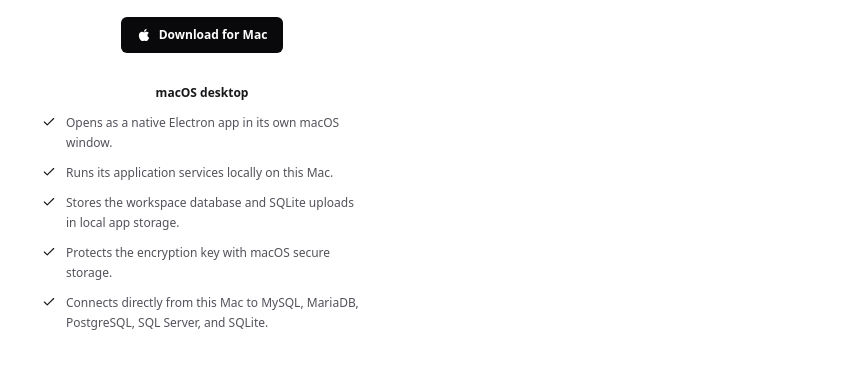
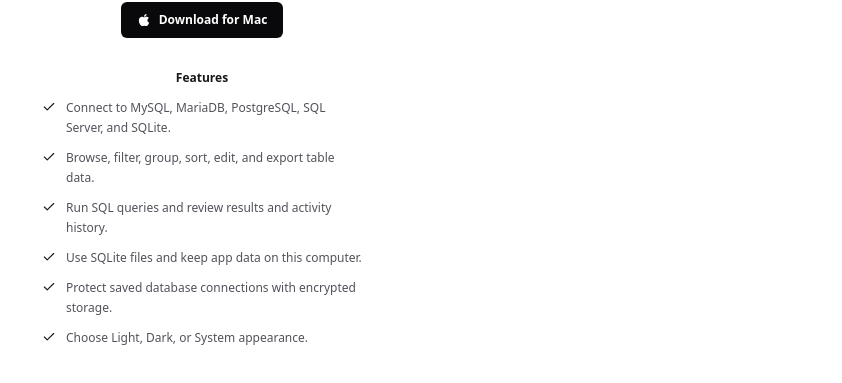
Before and after one commit to scasolari/pdv-martial, a Next.js app: page / in a window 1280 px wide. Shown: the part 273-656 px from the top of the page, without its empty margins (438-1280 px from the left). Built offline with nearby package versions, Linux system fonts and the light colour scheme; no server answers.

Commit message:
copy: focus desktop feature list on user capabilities

```diff
--- a/pages/index.js
+++ b/pages/index.js
@@ -5,11 +5,12 @@ import { Check } from "lucide-react";
 import { Tabs, TabsList, TabsTrigger } from "@/components/ui/tabs";
 
 const appFeatures = [
-    "Opens as a native Electron app in its own macOS window.",
-    "Runs its application services locally on this Mac.",
-    "Stores the workspace database and SQLite uploads in local app storage.",
-    "Protects the encryption key with macOS secure storage.",
-    "Connects directly from this Mac to MySQL, MariaDB, PostgreSQL, SQL Server, and SQLite.",
+    "Connect to MySQL, MariaDB, PostgreSQL, SQL Server, and SQLite.",
+    "Browse, filter, group, sort, edit, and export table data.",
+    "Run SQL queries and review results and activity history.",
+    "Use SQLite files and keep app data on this computer.",
+    "Protect saved database connections with encrypted storage.",
+    "Choose Light, Dark, or System appearance.",
 ];
 
 function ThemeSelector() {
@@ -47,7 +48,7 @@ export default function Home() {
                 </a>
                 <section aria-labelledby="features-title" className="w-80 max-w-[calc(100vw-2rem)]">
                     <h1 id="features-title" className="mb-3 text-center text-xs font-semibold text-zinc-900 dark:text-zinc-100">
-                        macOS desktop
+                        Features
                     </h1>
                     <ul className="space-y-2.5">
                         {appFeatures.map((feature) => (
```
